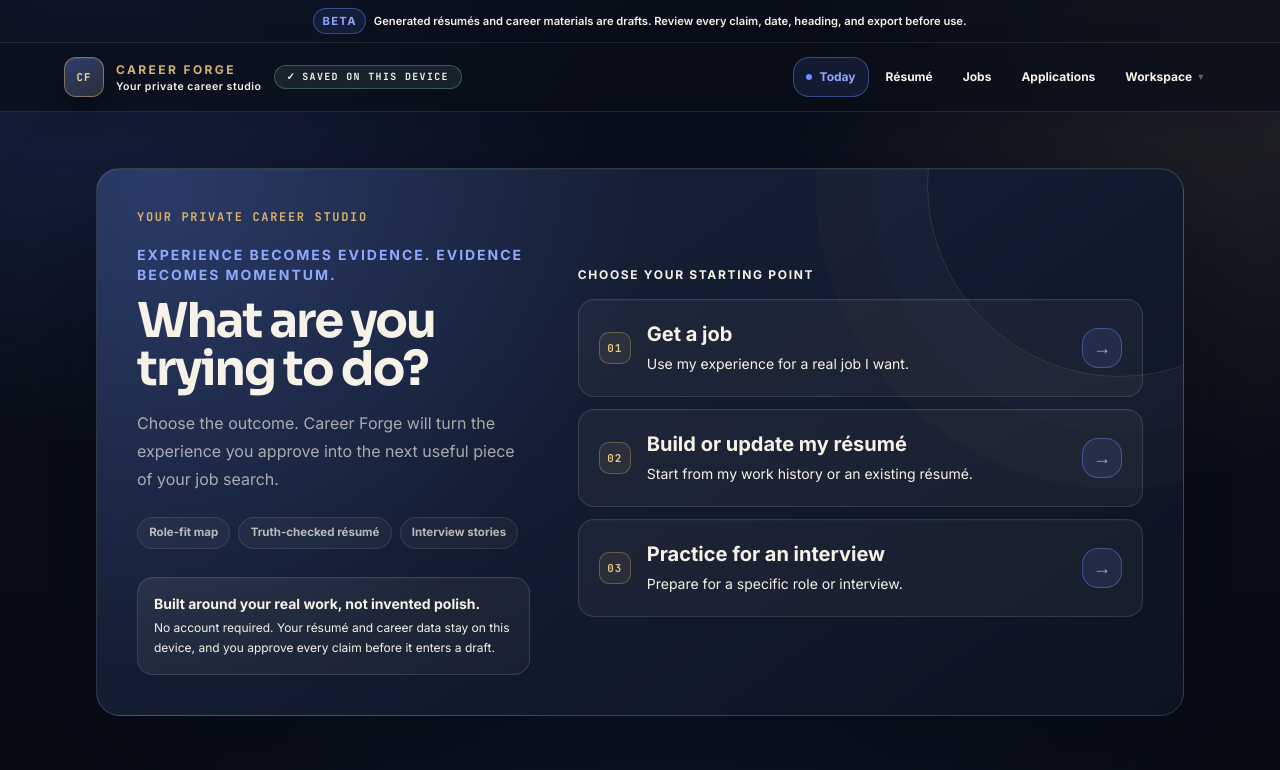
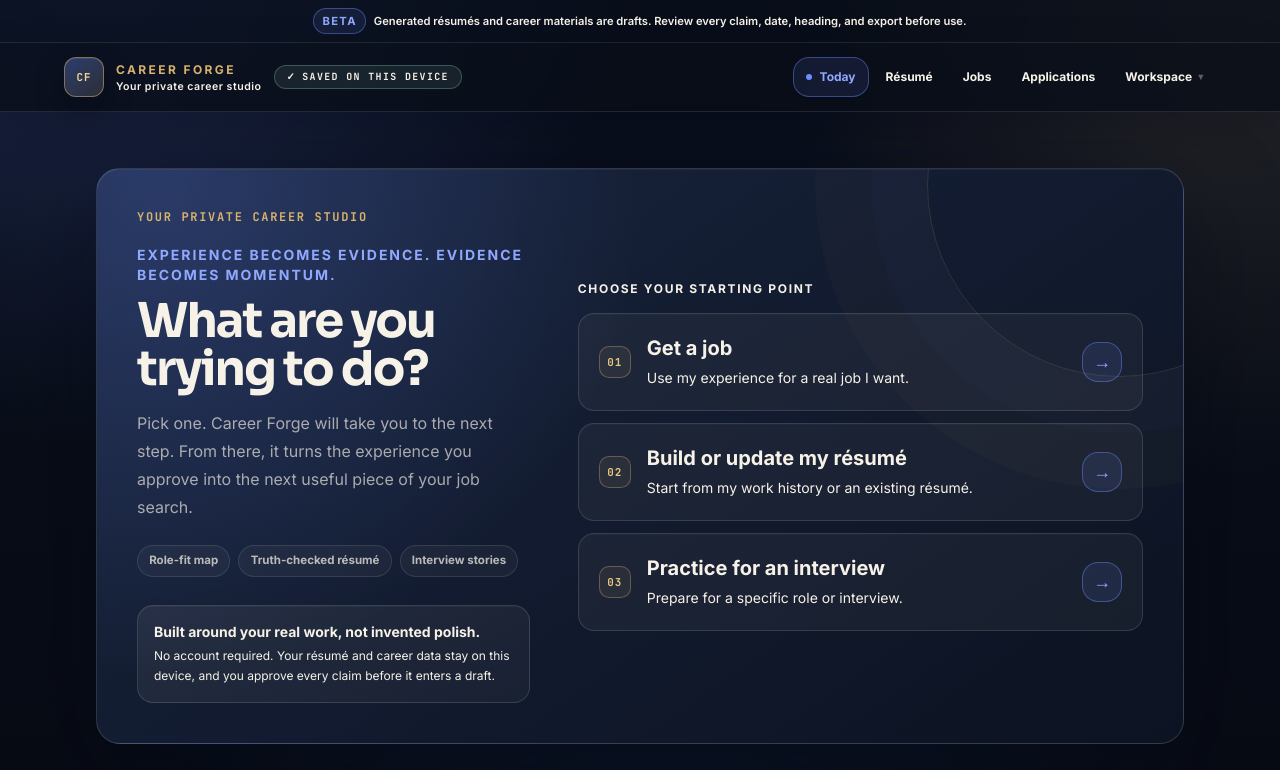
Before and after one commit to koinophobia-labs/career-forge-lite, a Next.js app: page / in a window 1280 px wide. Shown: the top 770 px of the page. Built offline with nearby package versions, Linux system fonts and the light colour scheme.

Commit message:
Restore protected onboarding promise

```diff
--- a/src/components/IntentRouter.tsx
+++ b/src/components/IntentRouter.tsx
@@ -56,7 +56,7 @@ export function IntentRouter() {
                 What are you trying to do?
               </h1>
               <p className="mt-4 max-w-xl text-base leading-7 text-paper/65">
-                Choose the outcome. Career Forge will turn the experience you approve into the next useful piece of your job search.
+                Pick one. Career Forge will take you to the next step. From there, it turns the experience you approve into the next useful piece of your job search.
               </p>
 
               <div className="mt-6 flex flex-wrap gap-2" aria-label="Career Forge outcomes">
@@ -83,7 +83,7 @@ export function IntentRouter() {
                     <span className="block text-lg font-black text-paper transition group-hover:text-cyan sm:text-xl">{option.label}</span>
                     <span className="mt-1 block text-sm leading-6 text-paper/58">{option.description}</span>
                   </span>
-                  <span className="flex h-10 w-10 shrink-0 items-center justify-center rounded-xl border border-cyan/30 bg-cyan/10 text-lg text-cyan transition group-hover:border-cyan/60 group-hover:bg-cyan/15" aria-hidden="true">→</span>
+                  <span className="flex h-10 w-10 shrink-0 items-center justify-center rounded-xl border border-cyan/30 bg-cyan/10 text-lg text-cyan transition group-hover:border-cyan/60 group-hover:bg-cyan/20" aria-hidden="true">→</span>
                 </button>
               ))}
             </div>
```
